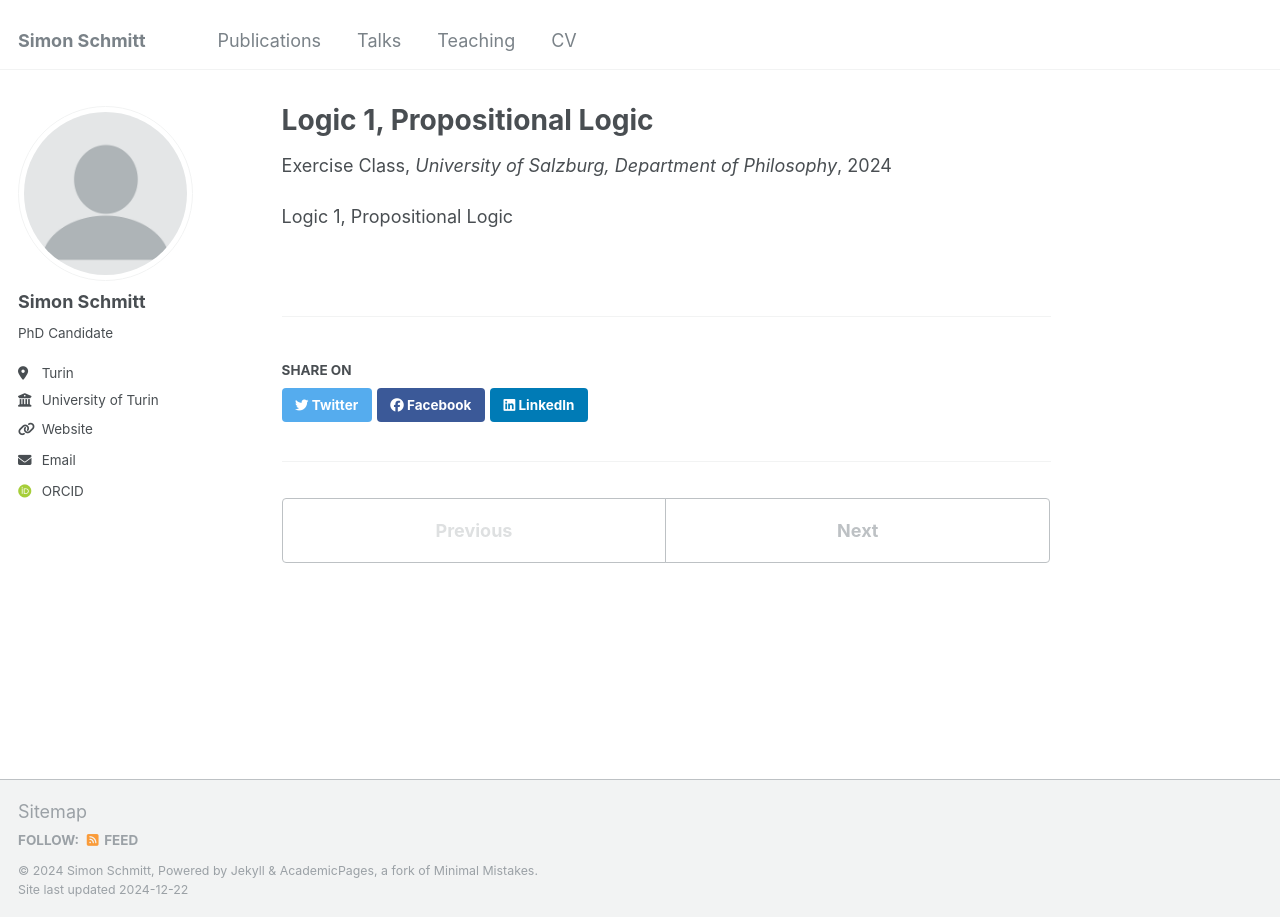
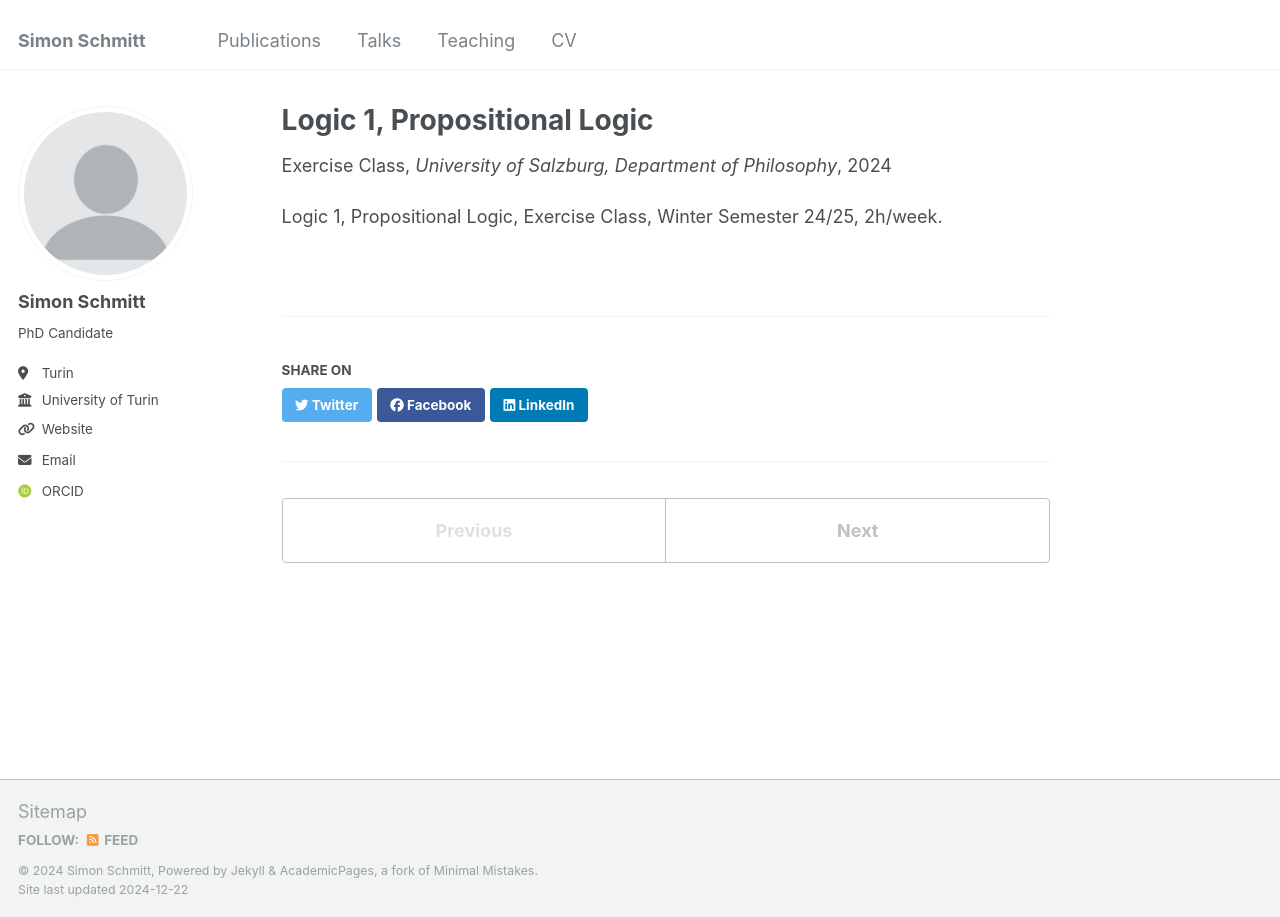
Before and after one commit to SimSchmitt/SimonSchmitt, a Jekyll site: the page built from _teaching/WS24Logic1Exc.md, in a window 1280 px wide. Built offline with Jekyll 4.4.1, drawn with Linux system fonts in a browser that asks for light colours; some web fonts are replaced.

Commit message:
WS24Logic1Exc.md

```diff
--- a/_teaching/WS24Logic1Exc.md
+++ b/_teaching/WS24Logic1Exc.md
@@ -8,4 +8,4 @@ date: 2024-10-01
 location: "Salzburg, Austria"
 ---
 
-Logic 1, Propositional Logic
+Logic 1, Propositional Logic, Exercise Class, Winter Semester 24/25, 2h/week.
```
